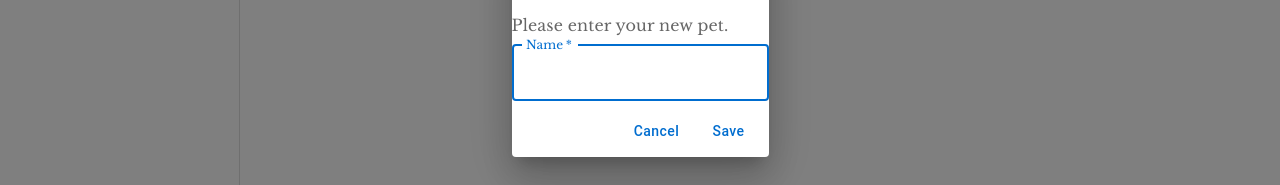
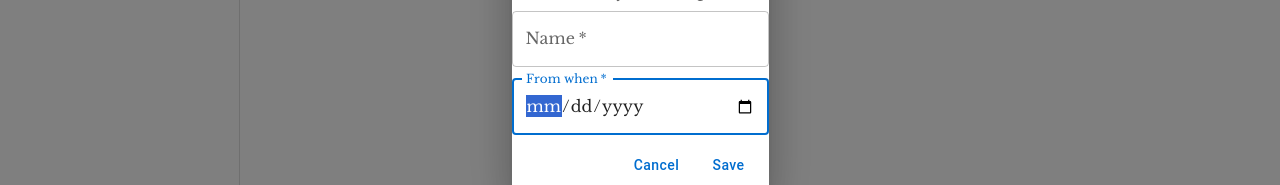
Before and after one commit to mhiratsuka/healthapp, a React (Vite) app in the folder frontend/app/: page /pets in a window 1280 px wide. Both pictures are taken after a click on the button "+ Add new pet". Shown: the part 350-535 px from the top of the page. Built offline with nearby package versions, Linux system fonts and the light colour scheme; no server answers.

Commit message:
Added birthday textfield for pet modal

```diff
--- a/frontend/app/src/pages/Pets/AddPetForm.tsx
+++ b/frontend/app/src/pages/Pets/AddPetForm.tsx
@@ -33,6 +33,19 @@ export const AddPetForm: FC<{
         required
         {...register('name', { required: REQUIRED_MESSAGE })}
       />
+      <TextField
+        autoFocus
+        margin='dense'
+        id='from when'
+        type='date'
+        label='From when'
+        fullWidth
+        InputLabelProps={{
+          shrink: true,
+        }}
+        required
+        {...register('birthday', { required: REQUIRED_MESSAGE })}
+      />
       <DialogActions>
         <Button onClick={onClose}>Cancel</Button>
         <Button onClick={onClose}>Save</Button>
```
